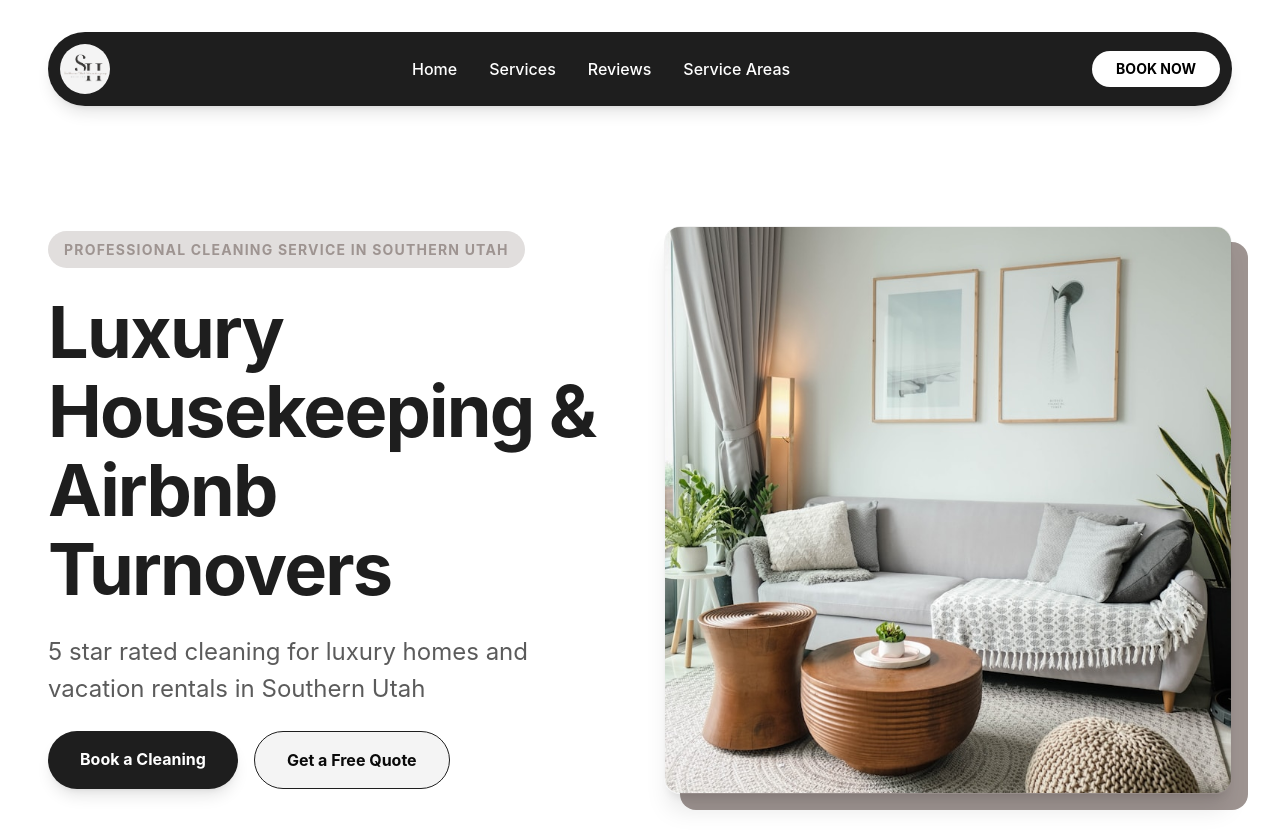
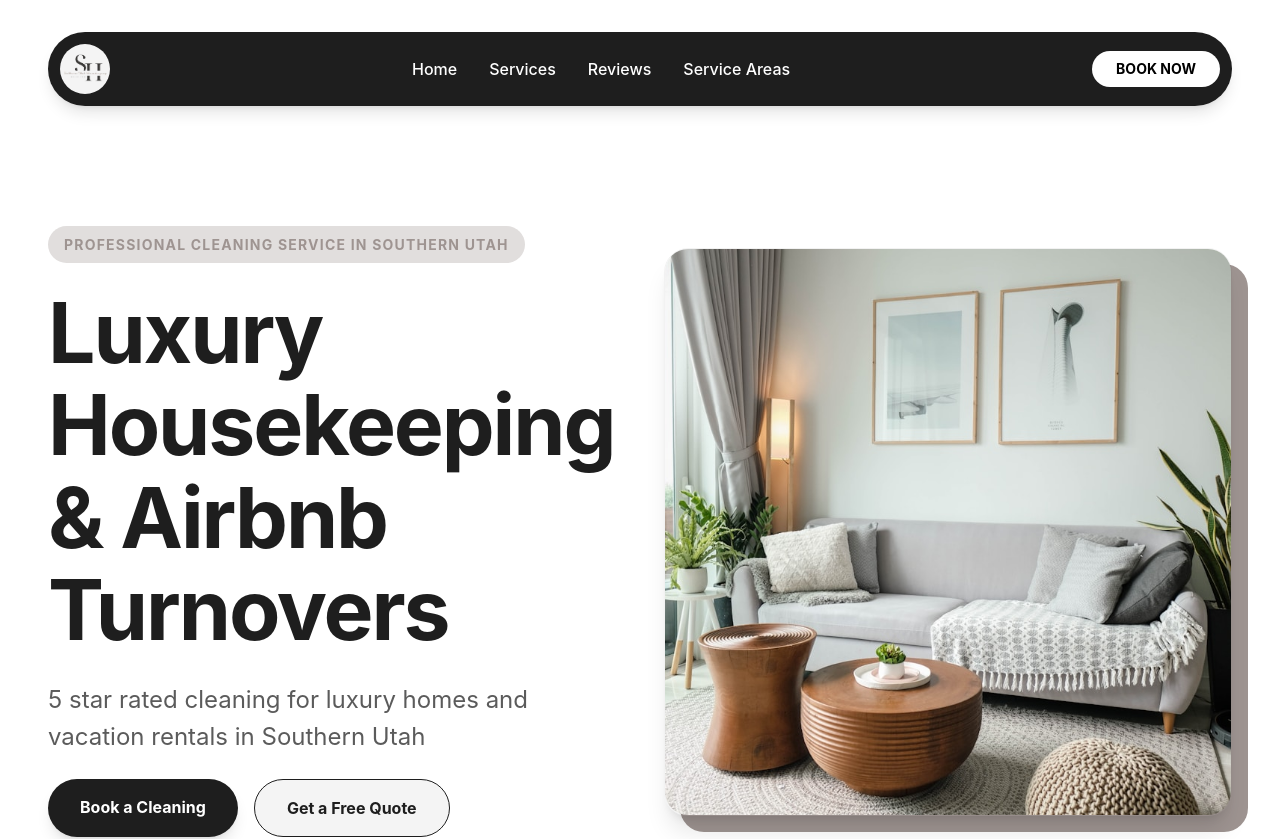
Before and after one commit to maheshikabandara/Southernutahhousekeeping, a React (Vite) app: page / in a window 1280 px wide. Shown: the top 839 px of the page. Built offline with nearby package versions, Linux system fonts and the light colour scheme.

Commit message:
Refactor SouthernUtahHousekeeping component structure

```diff
--- a/src/imports/SouthernUtahHousekeeping/SouthernUtahHousekeeping.tsx
+++ b/src/imports/SouthernUtahHousekeeping/SouthernUtahHousekeeping.tsx
@@ -15,7 +15,7 @@ import imgAreas from "./8fd18d26ce2cf7c41459f9f71d7faa1b26bd5e0f.png";
 
 const BOOKING_LINK = "https://cal.com/mahe-bandara-dvwcve";
 
-// --- Shared Section Layout ---
+// --- Shared Section Wrapper ---
 function SectionLayout({ children, className = "", id = "" }) {
   return (
     <section id={id} className={`w-full flex justify-center ${className}`}>
@@ -26,7 +26,7 @@ function SectionLayout({ children, className = "", id = "" }) {
   );
 }
 
-// --- Service Card Wrapper with Stacking & Scaling Logic ---
+// --- Service Card Wrapper with Stacking Fix ---
 function ServiceCardWrapper({ children, index }) {
   const containerRef = useRef(null);
   const [transformStyles, setTransformStyles] = useState({ scale: 1, opacity: 1 });
@@ -92,10 +92,9 @@ function CheckListItem({ text }) {
   );
 }
 
-// --- Hero Section ---
-function Hero() {
+// --- Navigation ---
+function Navbar() {
   return (
-    <SectionLayout className="bg-white pt-4 lg:pt-[32px]">
     <nav className="bg-[#1e1e1e] w-full flex items-center justify-between p-2 lg:p-3 rounded-full shadow-lg mb-10">
       <img src={imgFrame3} className="size-10 lg:size-[50px] rounded-full" alt="logo" />
       <div className="hidden md:flex gap-8 text-white text-sm lg:text-base font-medium">
@@ -106,28 +105,36 @@ function Hero() {
       </div>
       <a href={BOOKING_LINK} target="_blank" rel="noopener noreferrer" className="bg-white text-black px-6 py-2 rounded-full text-xs lg:text-sm font-bold uppercase">Book Now</a>
     </nav>
+  );
+}
+
+// --- Hero Section ---
+function Hero() {
+  return (
+    <SectionLayout className="bg-white pt-4 lg:pt-[32px]">
+      <Navbar />
       <div className="flex flex-col lg:flex-row gap-12 lg:gap-[48px] items-center py-10 lg:py-[80px]">
         <div className="flex flex-col gap-[24px] items-center lg:items-start text-center lg:text-left w-full lg:w-1/2">
           <div className="bg-[#e1dedd] px-4 py-2 rounded-[50px]">
             <p className="text-[#9e9491] text-[10px] lg:text-[14px] tracking-[1.2px] uppercase font-bold">Professional cleaning service in Southern Utah</p>
           </div>
-          <h1 className="font-bold leading-[1.1] text-[#1e1e1e] text-4xl lg:text-[72px] tracking-tight">Luxury Housekeeping & Airbnb Turnovers</h1>
+          <h1 className="font-bold leading-[1.1] text-[#1e1e1e] text-4xl lg:text-[84px] tracking-tight text-balance">Luxury Housekeeping & Airbnb Turnovers</h1>
           <p className="text-[#5b5b5b] text-lg lg:text-[24px] max-w-[500px]">5 star rated cleaning for luxury homes and vacation rentals in Southern Utah</p>
           <div className="flex flex-col sm:flex-row gap-4 w-full sm:w-auto">
-            <a href={BOOKING_LINK} target="_blank" rel="noopener noreferrer" className="bg-[#1e1e1e] text-white px-8 py-4 rounded-full font-bold shadow-lg text-center">Book a Cleaning</a>
-            <button className="bg-[#f4f4f4] border border-[#1e1e1e] px-8 py-4 rounded-full font-bold">Get a Free Quote</button>
+            <a href={`${BOOKING_LINK}/cleaning`} target="_blank" rel="noopener noreferrer" className="bg-[#1e1e1e] text-white px-8 py-4 rounded-full font-bold shadow-lg text-center">Book a Cleaning</a>
+            <button className="bg-[#f4f4f4] border border-[#1e1e1e] px-8 py-4 rounded-full font-bold text-[#1e1e1e]">Get a Free Quote</button>
           </div>
         </div>
         <div className="relative w-full lg:w-1/2 aspect-square max-w-[500px] lg:max-w-none">
-          <div className="absolute inset-0 bg-[#9e9491] translate-x-3 translate-y-3 lg:translate-x-4 lg:translate-y-4 rounded-2xl" />
-          <img src={imgFrame5} className="relative w-full h-full object-cover rounded-2xl border border-black/5 shadow-xl" alt="hero" />
+          <div className="absolute inset-0 bg-[#9e9491] translate-x-3 translate-y-3 lg:translate-x-4 lg:translate-y-4 rounded-3xl" />
+          <img src={imgFrame5} className="relative w-full h-full object-cover rounded-3xl border border-black/5 shadow-xl" alt="hero" />
         </div>
       </div>
     </SectionLayout>
   );
 }
 
-// --- Service Card ---
+// --- Service Cards ---
 function ServiceCard({ image, title, desc, checks, linkSuffix }) {
   return (
     <>
@@ -143,7 +150,6 @@ function ServiceCard({ image, title, desc, checks, linkSuffix }) {
           {checks.map((check, i) => <CheckListItem key={i} text={check} />)}
         </div>
         <div className="mt-2 w-full lg:w-auto">
-          {/* Button Link Fix: template literal use karala link eka haduwa */}
           <a href={`${BOOKING_LINK}/${linkSuffix}`} target="_blank" rel="noopener noreferrer" className="bg-[#1e1e1e] text-white px-10 py-3 lg:py-4 rounded-full font-bold shadow-lg inline-block text-center hover:bg-black transition-colors w-full lg:w-fit lg:px-12">
             Book a Cleaning
           </a>
@@ -179,6 +185,7 @@ function Services() {
   );
 }
 
+// --- Airbnb Section ---
 function Airbnb() {
   return (
     <SectionLayout className="bg-white py-16 lg:py-[120px]">
@@ -203,7 +210,6 @@ function Airbnb() {
             </div>
           </div>
           <div className="flex flex-col sm:flex-row gap-4 mt-4">
-            {/* Button Link Fix */}
             <a href={`${BOOKING_LINK}/airbnb-turnovers`} target="_blank" rel="noopener noreferrer" className="bg-[#1e1e1e] text-white px-12 py-4 rounded-full font-bold shadow-lg text-center hover:bg-black transition-colors">Book a Cleaning</a>
             <button className="bg-white border border-[#1e1e1e] px-12 py-4 rounded-full font-bold text-center hover:bg-gray-50 transition-colors">Get a Free Quote</button>
           </div>
@@ -213,6 +219,7 @@ function Airbnb() {
   );
 }
 
+// --- Reviews ---
 function Reviews() {
   return (
     <SectionLayout className="bg-[#f5f4f4] py-16 lg:py-24">
@@ -239,6 +246,7 @@ function Reviews() {
   );
 }
 
+// --- Areas ---
 function Areas() {
   const locations = ["St. George", "Ivins", "Washington", "Cedar City", "Santa Clara", "Middleton", "Surrounding Southern Utah Areas"];
   return (
@@ -246,8 +254,8 @@ function Areas() {
       <img src={imgAreas} className="absolute inset-0 w-full h-full object-cover" alt="Areas" />
       <div className="absolute inset-0 bg-black/65" />
       <div className="relative z-10 text-center flex flex-col items-center gap-8 max-w-[1000px] w-full">
-        <h2 className="text-4xl lg:text-7xl font-bold text-white tracking-tight">Proudly Serving Southern Utah</h2>
-        <p className="text-white/95 text-lg lg:text-2xl font-medium">Southern Utah Housekeeping proudly provides cleaning services throughout</p>
+        <h2 className="text-4xl lg:text-7xl font-bold text-white tracking-tight text-center">Proudly Serving Southern Utah</h2>
+        <p className="text-white/95 text-lg lg:text-2xl font-medium text-center">Southern Utah Housekeeping proudly provides cleaning services throughout</p>
         <div className="flex flex-wrap justify-center gap-4 lg:gap-6 mt-4 w-full">
           {locations.map((loc, i) => (
             <div key={i} className="bg-white/95 backdrop-blur-sm px-8 py-3 lg:px-10 lg:py-4 rounded-full flex items-center gap-3 shadow-2xl transition-all hover:scale-105">
@@ -264,11 +272,12 @@ function Areas() {
   );
 }
 
+// --- Footer ---
 function Footer() {
   return (
     <footer className="bg-[#1e1e1e] py-16 lg:py-24 text-white/50">
-      <div className="max-w-[1280px] mx-auto px-6 lg:px-12 grid grid-cols-1 md:grid-cols-4 gap-12 lg:gap-16">
-        <div className="flex flex-col gap-6">
+      <div className="max-w-[1280px] mx-auto px-6 lg:px-12 grid grid-cols-1 md:grid-cols-4 gap-12 lg:gap-16 text-center md:text-left">
+        <div className="flex flex-col gap-6 items-center md:items-start">
           <img src={imgFrame3} className="size-12 lg:size-16 rounded-full border-2 border-white/10 shadow-xl" alt="Logo" />
           <p className="text-sm lg:text-base leading-relaxed">Luxury housekeeping and Airbnb turnover services in Southern Utah.</p>
         </div>
@@ -305,7 +314,20 @@ function Footer() {
   );
 }
 
+// --- MAIN APPLICATION COMPONENT ---
 export default function SouthernUtahHousekeeping() {
+
+  useEffect(() => {
+    // CRISP AGENT INITIALIZATION
+    window.$crisp = [];
+    window.CRISP_WEBSITE_ID = "ffbe7cc3-1458-494d-a288-1ee87373457e";
+    const script = document.createElement("script");
+    script.src = "https://client.crisp.chat/l.js";
+    script.async = 1;
+    document.head.appendChild(script);
+    return () => { document.head.removeChild(script); };
+  }, []);
+
   return (
     <main className="bg-white min-h-screen font-['Inter',sans-serif] selection:bg-black selection:text-white">
       <Hero />
```
Lines whose indentation alone changed are shown as unchanged.
